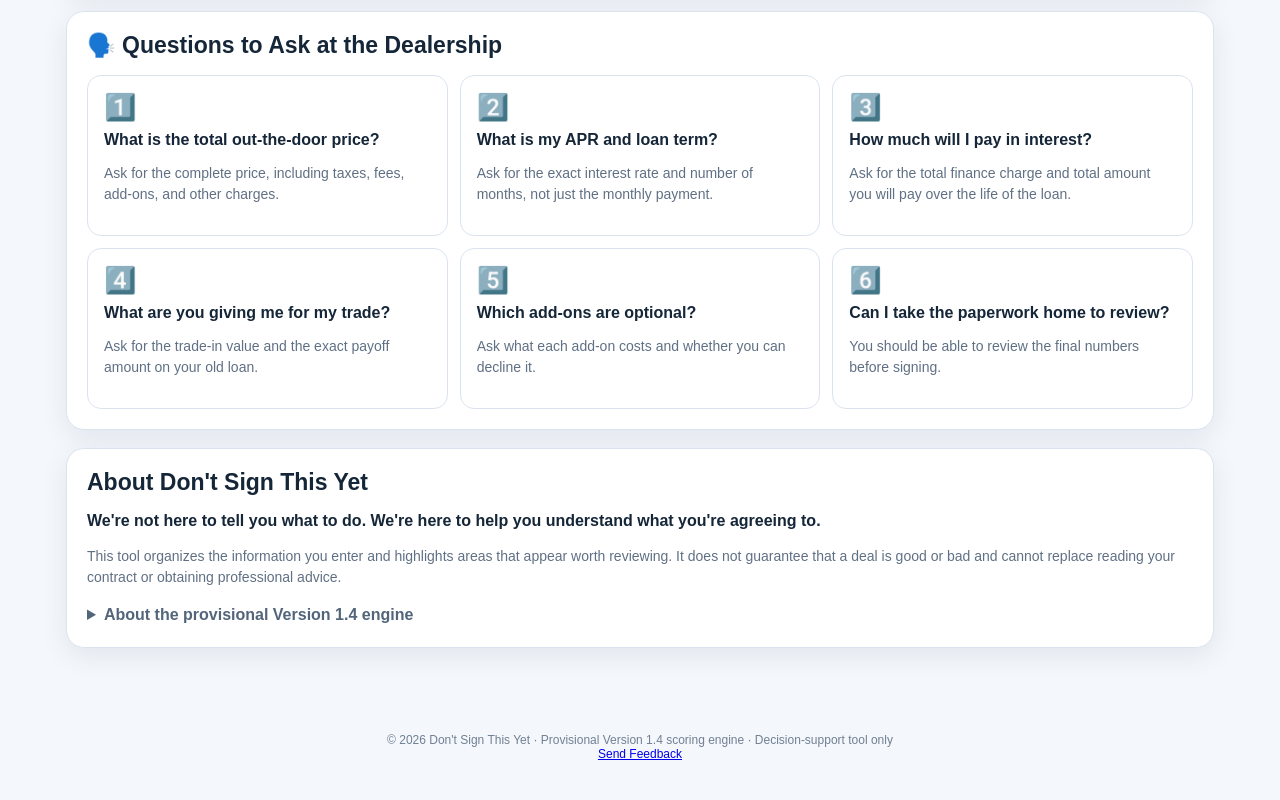
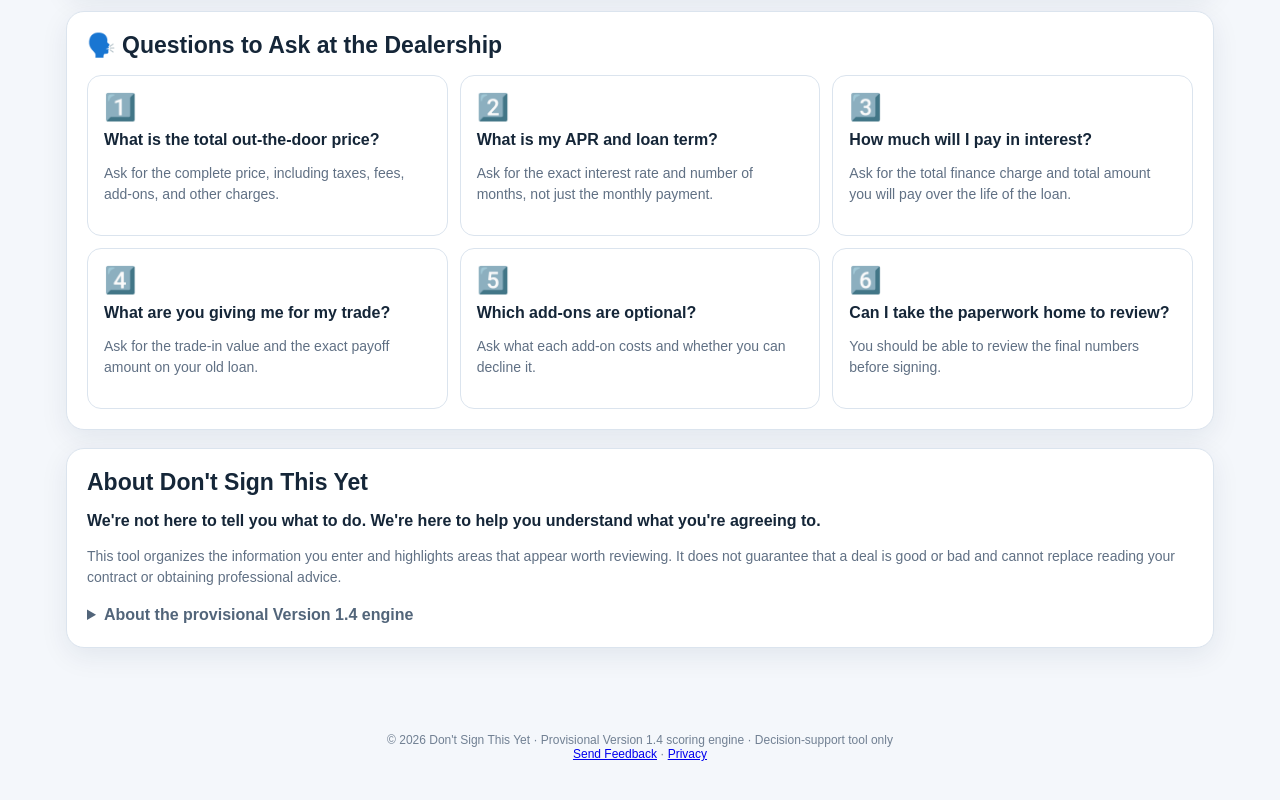
Before and after one commit to rmerrow1/dont-sign-this-yet, a Next.js app: page / in a window 1280 px wide. Shown: the part 3309-4109 px from the top of the page. Built offline with nearby package versions, Linux system fonts and the light colour scheme.

Commit message:
Link privacy information

```diff
--- a/app/page.js
+++ b/app/page.js
@@ -758,6 +758,7 @@ const aprGuidance =
   © 2026 Don't Sign This Yet · Provisional Version 1.4 scoring engine · Decision-support tool only
   <br />
   <a href="/feedback">Send Feedback</a>
+  {' · '}<a href="/privacy">Privacy</a>
 </footer>
   </main>;
 }
```
